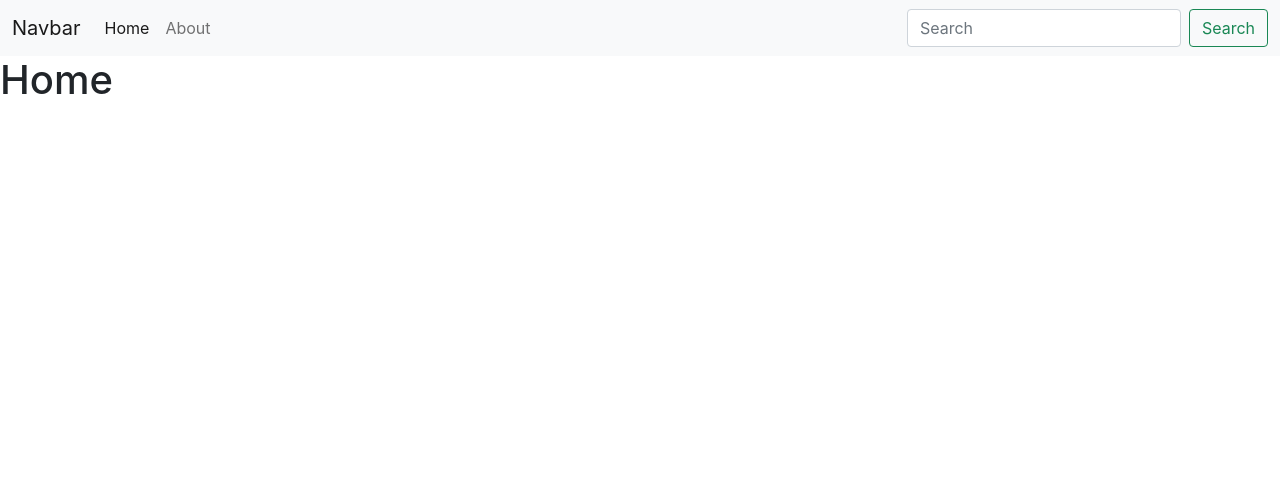
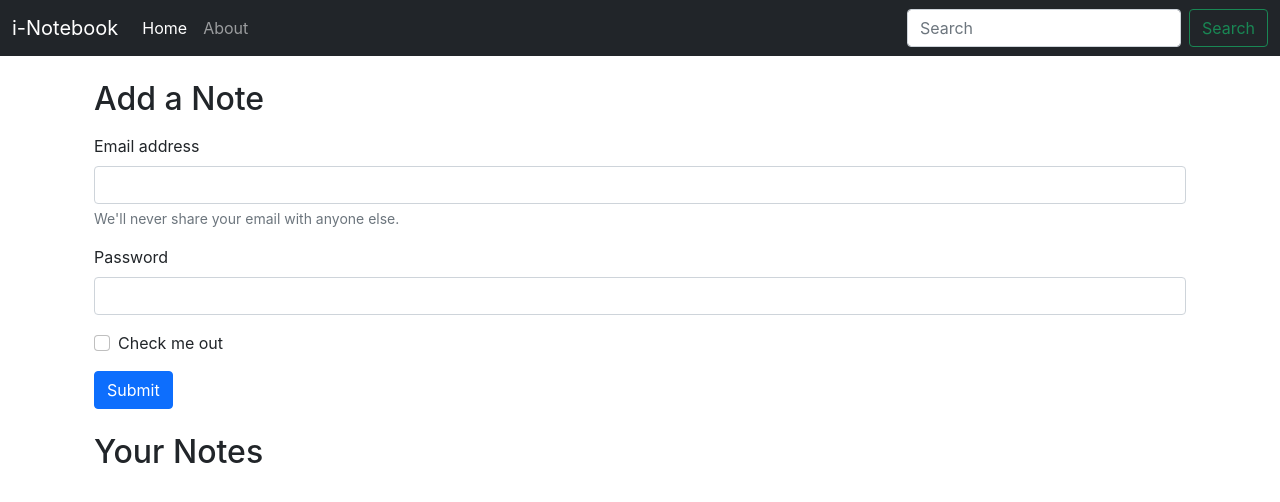
Before and after one commit to R-Mohammed-Hasan/I-Notebook, a React (Create React App) app: page / in a window 1280 px wide. Shown: the top 502 px of the page. Built offline with nearby package versions, Linux system fonts and the light colour scheme.

Commit message:
Added a form for adding notes

```diff
--- a/src/App.js
+++ b/src/App.js
@@ -1,20 +1,26 @@
 import "./App.css";
 import React from "react";
-import { BrowserRouter, Routes, Route, Link } from "react-router-dom";
+import { BrowserRouter, Routes, Route} from "react-router-dom";
 import Navbar from "./components/Navbar";
 import Home from "./components/Home";
 import About from "./components/About";
+import NoteState from "./context/notes/NotesState";
+
 
 function App() {
   return (
     <>
+    <NoteState>
       <BrowserRouter>
         <Navbar />
-        <Routes>
-          <Route path="/" element={<Home />} />
-          <Route path="/about" element={<About />} />
-        </Routes>
+        <div className="container">
+          <Routes>
+            <Route path="/" element={<Home />} />
+            <Route path="/about" element={<About />} />
+          </Routes>
+        </div>
       </BrowserRouter>
+   </NoteState>
     </>
   );
 }
--- a/src/components/Home.js
+++ b/src/components/Home.js
@@ -1,7 +1,58 @@
-import React from 'react'
+import React,{useContext} from "react";
+import NoteContext from "./../context/notes/NoteContext";
+
 
 export default function Home() {
+  // useContext concept practice
+
+  // let a = useContext(NoteContext);
+  // console.log(a);
+
   return (
-    <h1>Home</h1>
-  )
+    <div className="container my-4">
+      <h2>Add a Note </h2>
+
+
+      <form>
+        <div className="my-3">
+          <label for="exampleInputEmail1" className="form-label">
+            Email address
+          </label>
+          <input
+            type="email"
+            className="form-control"
+            id="exampleInputEmail1"
+            aria-describedby="emailHelp"
+          />
+          <div id="emailHelp" className="form-text">
+            We'll never share your email with anyone else.
+          </div>
+        </div>
+        <div className="mb-3">
+          <label for="exampleInputPassword1" className="form-label">
+            Password
+          </label>
+          <input
+            type="password"
+            className="form-control"
+            id="exampleInputPassword1"
+          />
+        </div>
+        <div className="mb-3 form-check">
+          <input
+            type="checkbox"
+            className="form-check-input"
+            id="exampleCheck1"
+          />
+          <label className="form-check-label" for="exampleCheck1">
+            Check me out
+          </label>
+        </div>
+        <button type="submit" className="btn btn-primary">
+          Submit
+        </button>
+      </form>
+      <h2 className="my-4">Your Notes</h2>
+    </div>
+  );
 }
--- a/src/components/Navbar.js
+++ b/src/components/Navbar.js
@@ -1,29 +1,65 @@
-import React from 'react'
-import {Link} from 'react-router-dom'
+import React, { useEffect } from "react";
+import { Link, useLocation } from "react-router-dom";
 
 export default function Navbar() {
+  let location = useLocation();
+  useEffect(() => {
+    console.log(location);
+  }, [location]);
   return (
-    <nav className="navbar navbar-expand-lg navbar-light bg-light">
+    <nav className="navbar navbar-expand-lg navbar-dark bg-dark">
       <div className="container-fluid">
-    <Link className="navbar-brand" to="#">Navbar</Link>
-    <button className="navbar-toggler" type="button" data-bs-toggle="collapse" data-bs-target="#navbarSupportedContent" aria-controls="navbarSupportedContent" aria-expanded="false" aria-label="Toggle navigation">
+        <Link className="navbar-brand" to="#">
+          i-Notebook
+        </Link>
+        <button
+          className="navbar-toggler"
+          type="button"
+          data-bs-toggle="collapse"
+          data-bs-target="#navbarSupportedContent"
+          aria-controls="navbarSupportedContent"
+          aria-expanded="false"
+          aria-label="Toggle navigation"
+        >
           <span className="navbar-toggler-icon"></span>
         </button>
         <div className="collapse navbar-collapse" id="navbarSupportedContent">
           <ul className="navbar-nav me-auto mb-2 mb-lg-0">
             <li className="nav-item">
-          <Link className="nav-link active" aria-current="page" to="/">Home</Link>
+              <Link
+                className={`nav-link ${
+                  location.pathname == "/" ? "active" : ""
+                }`}
+                aria-current="page"
+                to="/"
+              >
+                Home
+              </Link>
             </li>
             <li className="nav-item">
-          <Link className="nav-link" to="about">About</Link>
+              <Link
+                className={`nav-link ${
+                  location.pathname == "/about" ? "active" : ""
+                }`}
+                to="about"
+              >
+                About
+              </Link>
             </li>
           </ul>
           <form className="d-flex">
-        <input className="form-control me-2" type="search" placeholder="Search" aria-label="Search" />
-        <button className="btn btn-outline-success" type="submit">Search</button>
+            <input
+              className="form-control me-2"
+              type="search"
+              placeholder="Search"
+              aria-label="Search"
+            />
+            <button className="btn btn-outline-success" type="submit">
+              Search
+            </button>
           </form>
         </div>
       </div>
     </nav>
-  )
+  );
 }
--- /dev/null
+++ b/src/context/notes/NoteContext.js
@@ -0,0 +1,5 @@
+import {createContext } from "react";
+
+const NoteContext = createContext();
+
+export default NoteContext;
--- /dev/null
+++ b/src/context/notes/NotesState.js
@@ -0,0 +1,13 @@
+import React from "react";
+import NoteContext from "./NoteContext";
+
+
+const NoteState = (props) => {
+    let state = {dummy:"don",name:"human"};
+    return(
+        <NoteContext.Provider value={state}>
+            {props.children}
+        </NoteContext.Provider>
+    )
+}
+export default NoteState;
```
Lines whose indentation alone changed are shown as unchanged.
